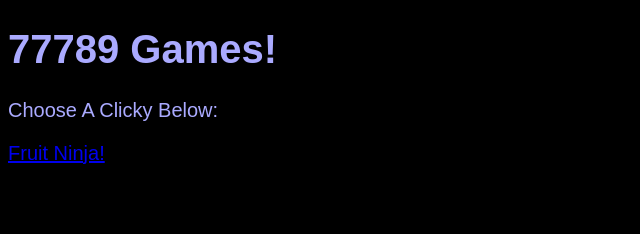
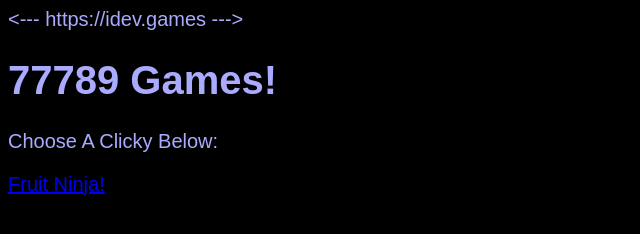
Before and after one commit to demoreviewtv-png/77789games, a plain HTML site: page index.html in a window 1280 px wide. Shown: the whole page, without its empty margins (0-640 px from the left). Drawn offline with Linux system fonts and the light colour scheme; a web font is replaced by a local one.

Commit message:
Add comment with website link in index.html

```diff
--- a/index.html
+++ b/index.html
@@ -15,6 +15,7 @@
 <link href="https://fonts.googleapis.com/css2?family=BBH+Bogle&display=swap" rel="stylesheet">
   </head>
   <body>
+    <--- https://idev.games --->
     <h1>77789 Games!</h1>
     <p>Choose A Clicky Below:</p>
     <a href="./fruitninja">Fruit Ninja!</a>
```
